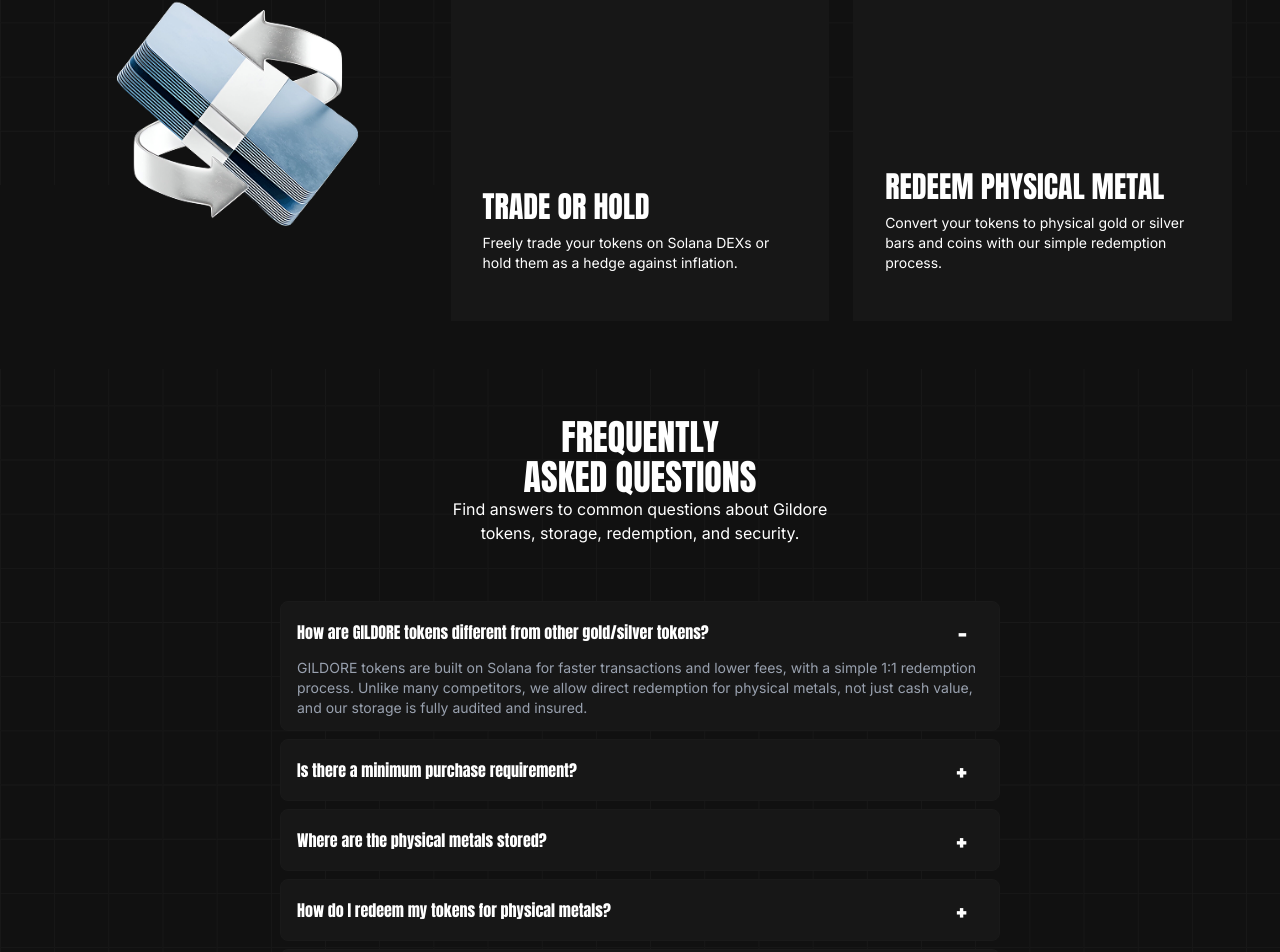
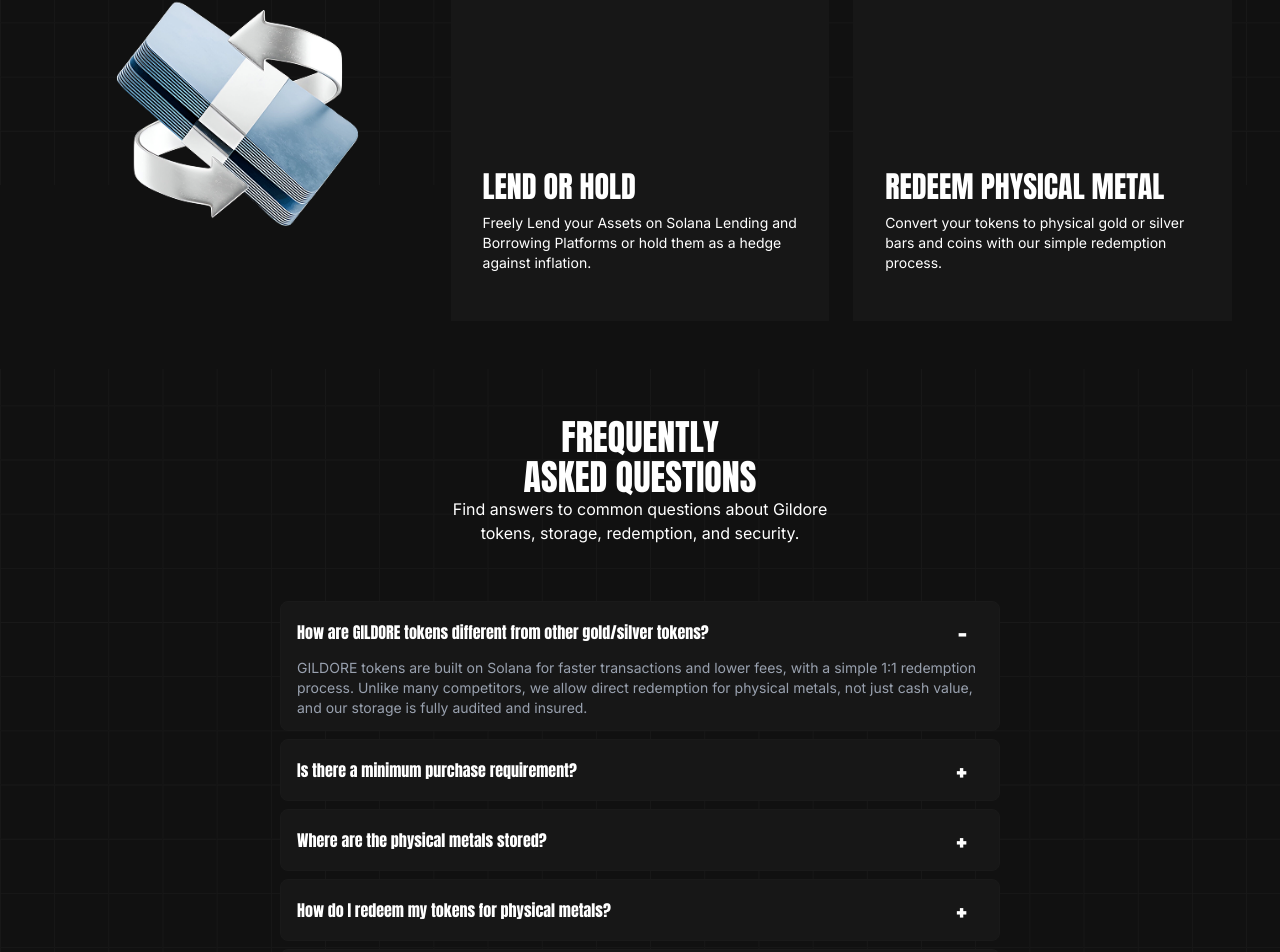
Before and after one commit to inspi-writer001/gildore, a React (Vite) app: page / in a window 1280 px wide. Shown: the part 2877-3829 px from the top of the page. Built offline with nearby package versions, Linux system fonts and the light colour scheme; no server answers.

Commit message:
fix: edited content on stages

```diff
--- a/src/components/HowItWorks.tsx
+++ b/src/components/HowItWorks.tsx
@@ -117,9 +117,9 @@ const steps: IStep[] = [
   },
   {
     step: "3",
-    header: "Trade or Hold",
+    header: "Lend or Hold",
     description:
-      "Freely trade your tokens on Solana DEXs or hold them as a hedge against inflation.",
+      "Freely Lend your Assets on Solana Lending and Borrowing Platforms or hold them as a hedge against inflation.",
     image: "",
     is_gold: true
   },
```
